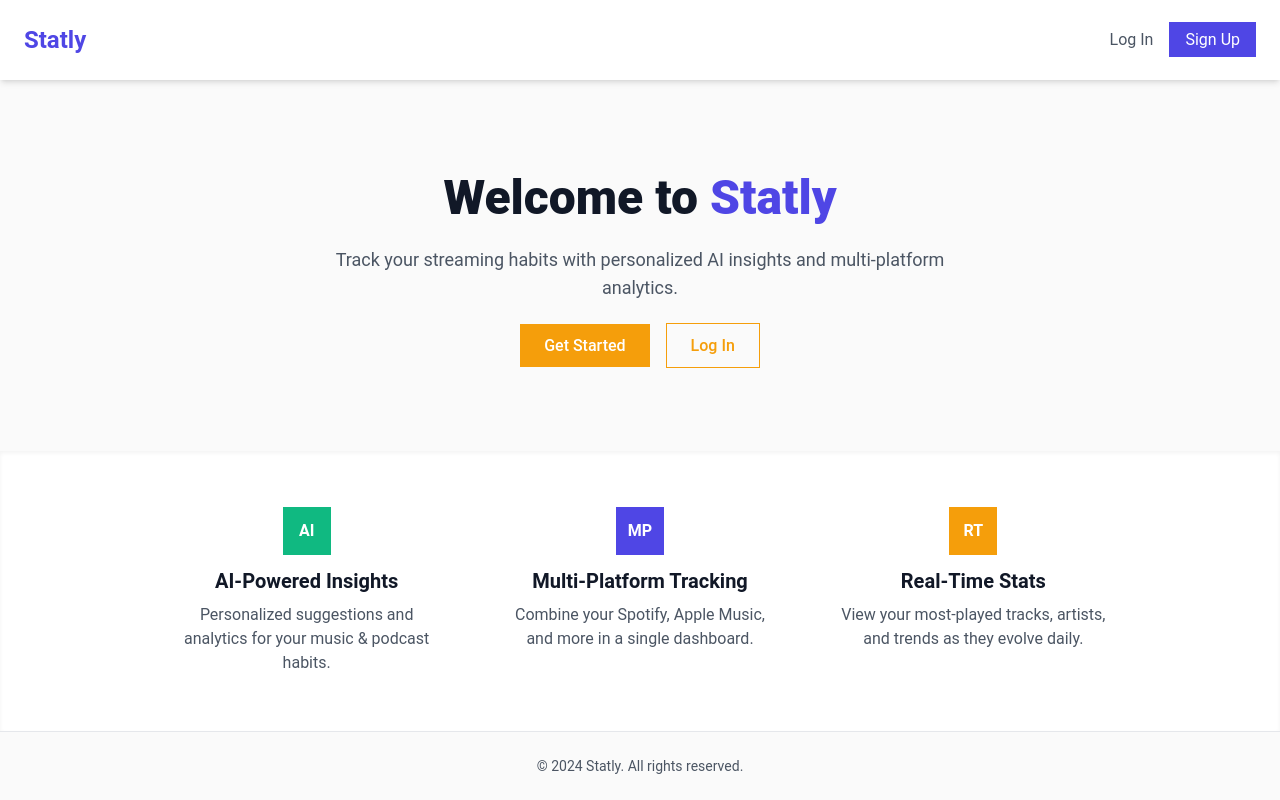
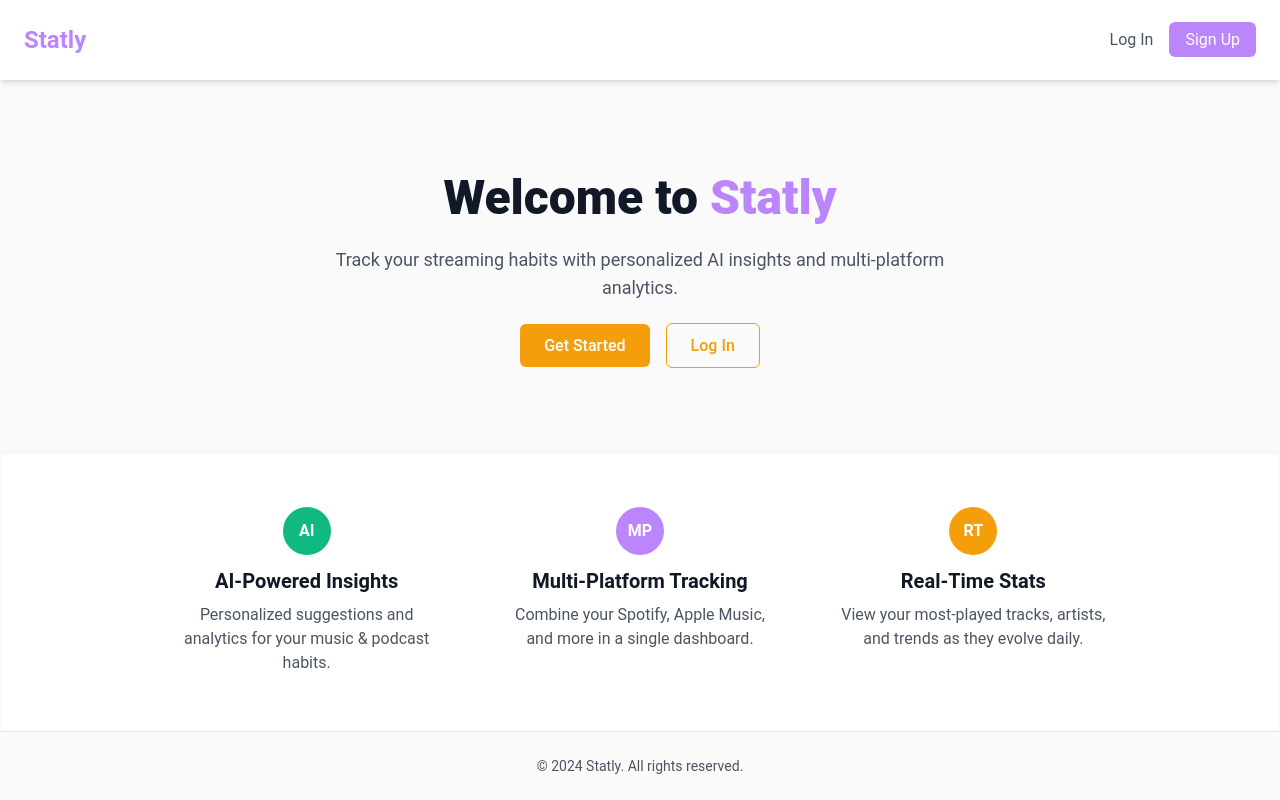
Before and after one commit to joshuawatkins04/Statvio, a React (Vite) app in the folder frontend/: page / in a window 1280 px wide. Built offline with nearby package versions, Linux system fonts and the light colour scheme.

Commit message:
style: changed theme.

```diff
--- a/frontend/tailwind.config.js
+++ b/frontend/tailwind.config.js
@@ -1,14 +1,24 @@
 /** @type {import('tailwindcss').Config} */
 export default {
-  content: ["./index.html", "./src/**/*/*.{js,jsx,ts,tsx}"],
+  content: ["./index.html", "./src/**/*.{js,jsx,ts,tsx,html}"],
+  darkMode: "class",
   theme: {
     extend: {
       colors: {
-        primary: {
-          light: "#6366F1",
-          DEFAULT: "#4F46E5",
-          dark: "#4338CA",
-        },
+        // Backdrop and primary colors
+        backdrop: "#121212",
+        surface: "#1e1e1e",
+        onSurface: "#e0e0e0",
+        primary: "#bb86fc",
+        secondary: "#03dac6",
+        error: "#cf6679",
+
+        // Text colors
+        textPrimary: "#ffffff",
+        textSecondary: "#b3b3b3",
+
+        // Borders and outlines
+        outline: "#292929",
         accent: {
           light: "#FBBF24",
           DEFAULT: "#F59E0B",
@@ -52,7 +62,9 @@ export default {
     },
     borderRadius: {
       xl: "1.25rem",
+      md: "0.375rem",
       "2xl": "1.5rem",
+      full: "9999px",
     },
   },
   plugins: [require("@tailwindcss/typography")],
```
